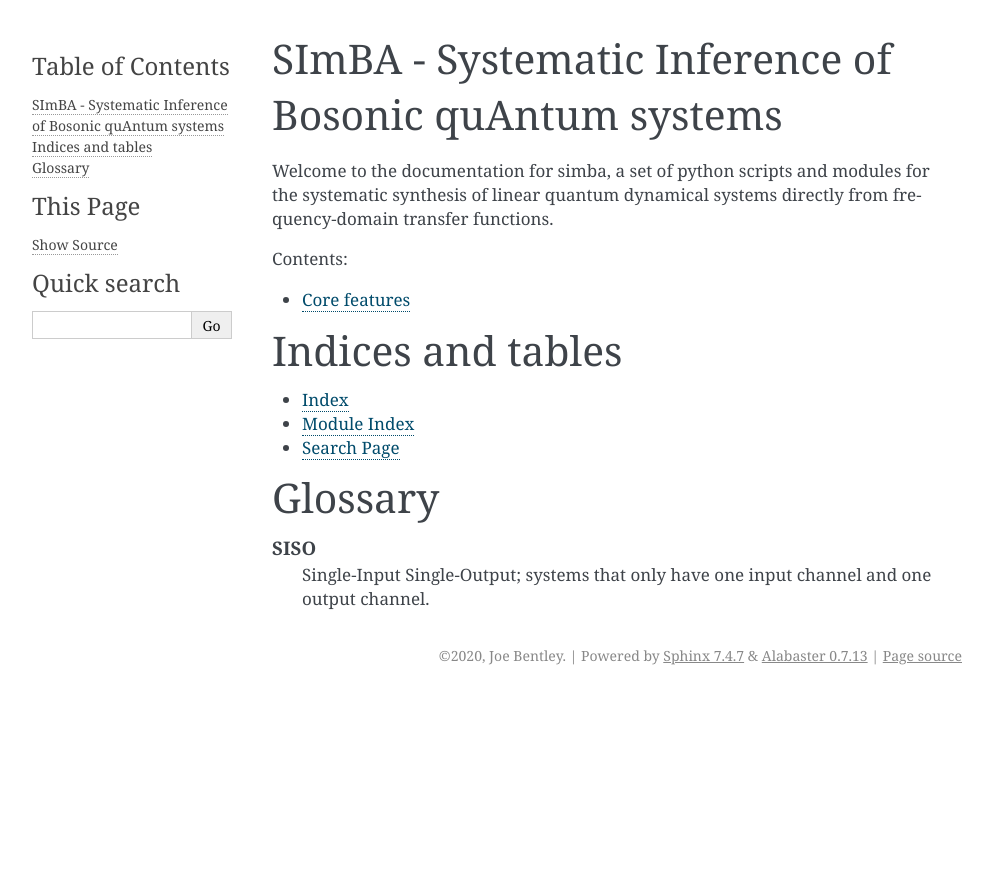
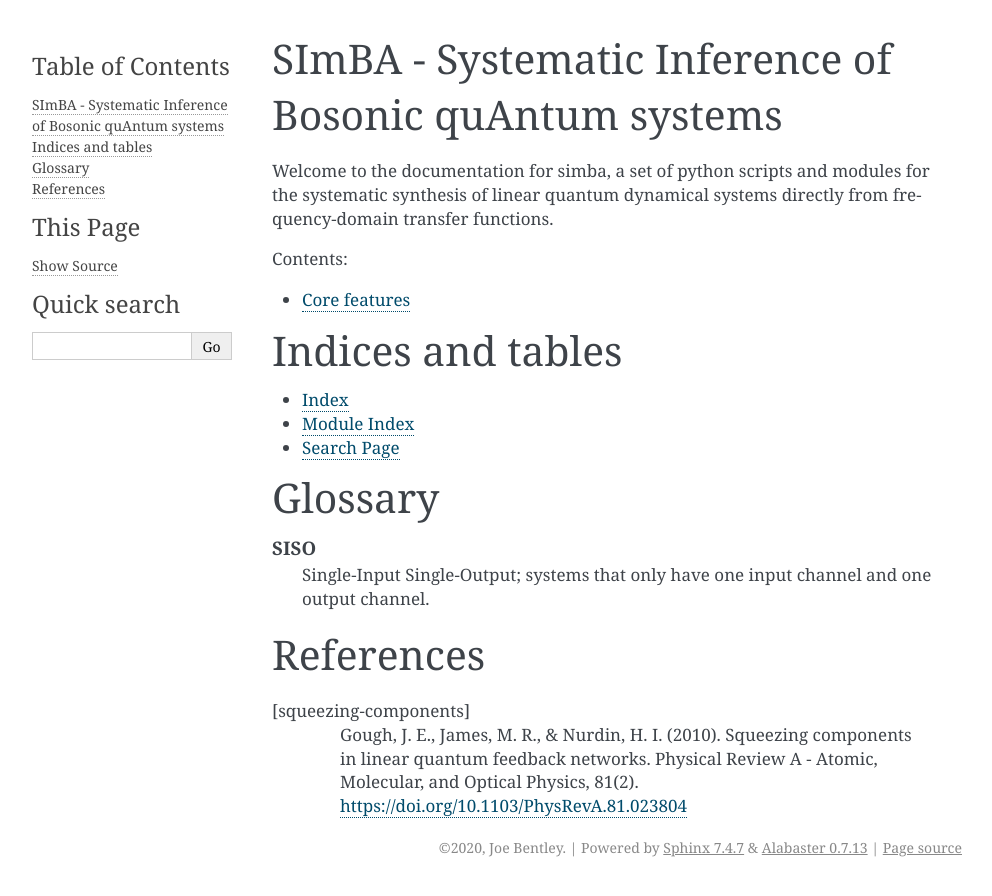
Before and after one commit to joebentley/simba, a Sphinx documentation site: the page built from docs/index.rst, in a window 1280 px wide. Shown: the top 896 px of the page, without its empty margins (148-1140 px from the left). Built offline with Sphinx 7.4.7, drawn with Linux system fonts in a browser that asks for light colours; formulas are drawn with MathJax 3.

Commit message:
Wrote more documentation

```diff
--- a/docs/index.rst
+++ b/docs/index.rst
@@ -25,3 +25,14 @@ Glossary
 
    SISO
       Single-Input Single-Output; systems that only have one input channel and one output channel.
+
+References
+==========
+
+.. |br| raw:: html
+
+    <br />
+
+.. [squeezing-components]
+    |br|
+    Gough, J. E., James, M. R., & Nurdin, H. I. (2010). Squeezing components in linear quantum feedback networks. Physical Review A - Atomic, Molecular, and Optical Physics, 81(2). https://doi.org/10.1103/PhysRevA.81.023804
--- a/simba/__init__.py
+++ b/simba/__init__.py
@@ -1,4 +1,3 @@
 
-from .core import StateSpace, DimensionError
-
-__all__ = ['StateSpace', 'DimensionError']
+# Re-export core
+from .core import *
```
Also changed, not shown: docs/modules/core.rst (+21 -0 lines), 1 other file.
